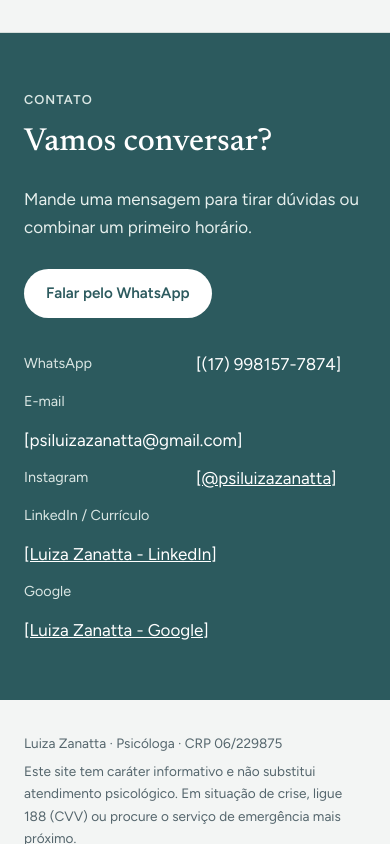
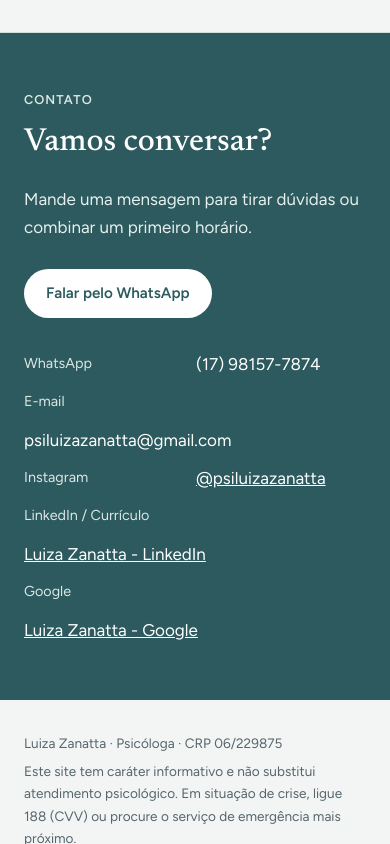
Before and after one commit to psicologaluizazanatta/psicologaluizazanatta.github.io, a plain HTML site: page index.html in a window 390 px wide. Shown: the part 4726-5570 px from the top of the page. Drawn offline with Linux system fonts and the light colour scheme.

Commit message:
Fix phone number, remove brackets from contacts and online care text
a

```diff
--- a/index.html
+++ b/index.html
@@ -268,7 +268,7 @@
       <div class="modos">
         <div class="modo">
           <h3>Por videochamada</h3>
-          <p class="det"><span class="p">[Por videochamada, para todo o Brasil.]</span></p>
+          <p class="det">Por videochamada, para todo o Brasil.</p>
           <p class="det">Atendimento online com cadastro no e-Psi, conforme a Resolução CFP nº 11/2018.</p>
         </div>
       </div>
@@ -309,11 +309,11 @@
         <a class="botao principal" href="https://wa.me/5517981577874">Falar pelo WhatsApp</a>
       </div>
       <ul class="canais">
-        <li><span class="tipo">WhatsApp</span><span>[(17) 998157-7874]</span></li>
-        <li><span class="tipo">E-mail</span><span>[psiluizazanatta@gmail.com]</span></li>
-        <li><span class="tipo">Instagram</span><a href="https://www.instagram.com/psiluizazanatta/">[@psiluizazanatta]</a></li>
-        <li><span class="tipo">LinkedIn / Currículo</span><a href="https://www.linkedin.com/in/luiza-zanatta">[Luiza Zanatta - LinkedIn]</a></li>
-        <li><span class="tipo">Google</span><a href="https://maps.app.goo.gl/KYgm15n7DDLrseDt5">[Luiza Zanatta - Google]</a></li>
+        <li><span class="tipo">WhatsApp</span><span>(17) 98157-7874</span></li>
+        <li><span class="tipo">E-mail</span><span>psiluizazanatta@gmail.com</span></li>
+        <li><span class="tipo">Instagram</span><a href="https://www.instagram.com/psiluizazanatta/">@psiluizazanatta</a></li>
+        <li><span class="tipo">LinkedIn / Currículo</span><a href="https://www.linkedin.com/in/luiza-zanatta">Luiza Zanatta - LinkedIn</a></li>
+        <li><span class="tipo">Google</span><a href="https://maps.app.goo.gl/KYgm15n7DDLrseDt5">Luiza Zanatta - Google</a></li>
       </ul>
     </div>
   </section>
```
